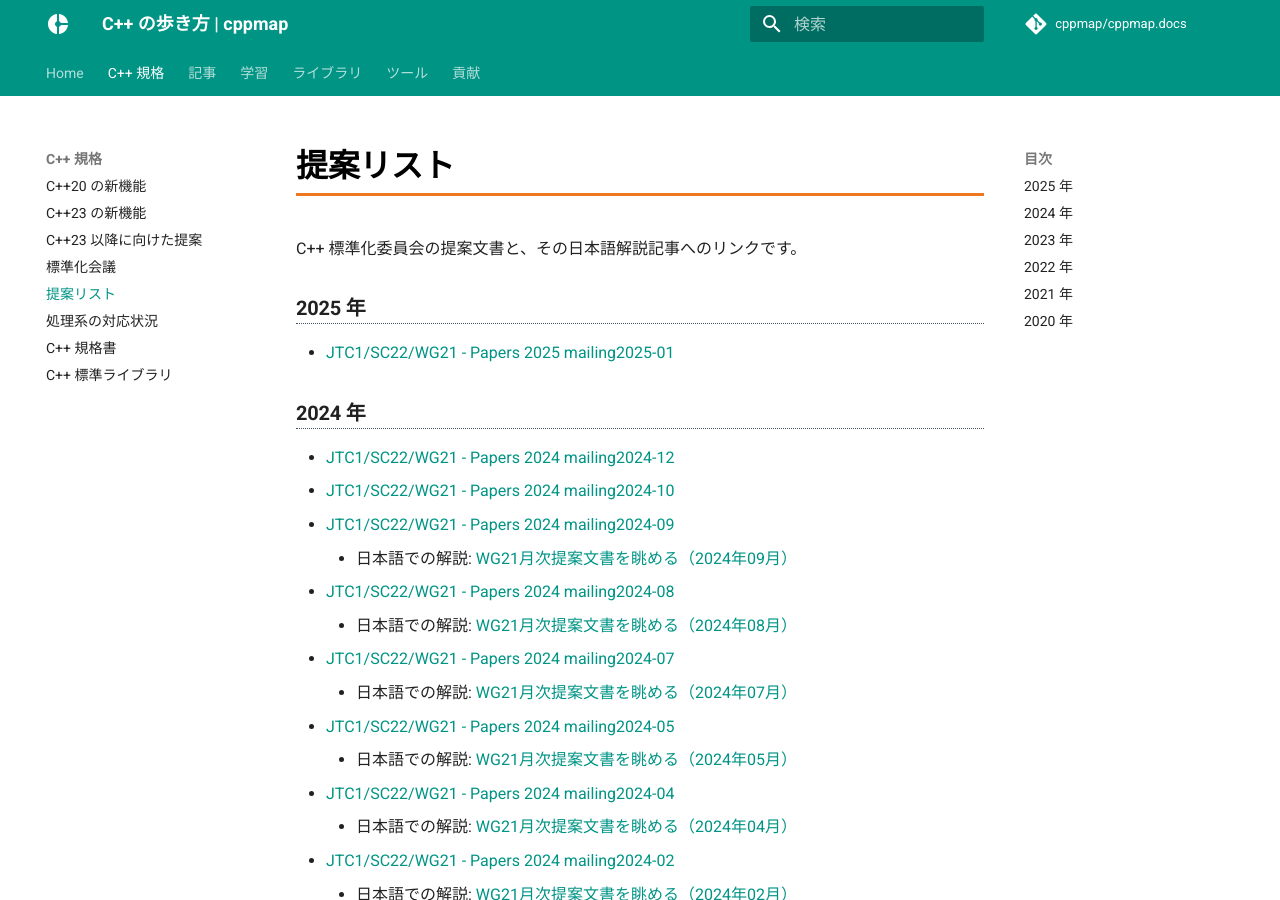
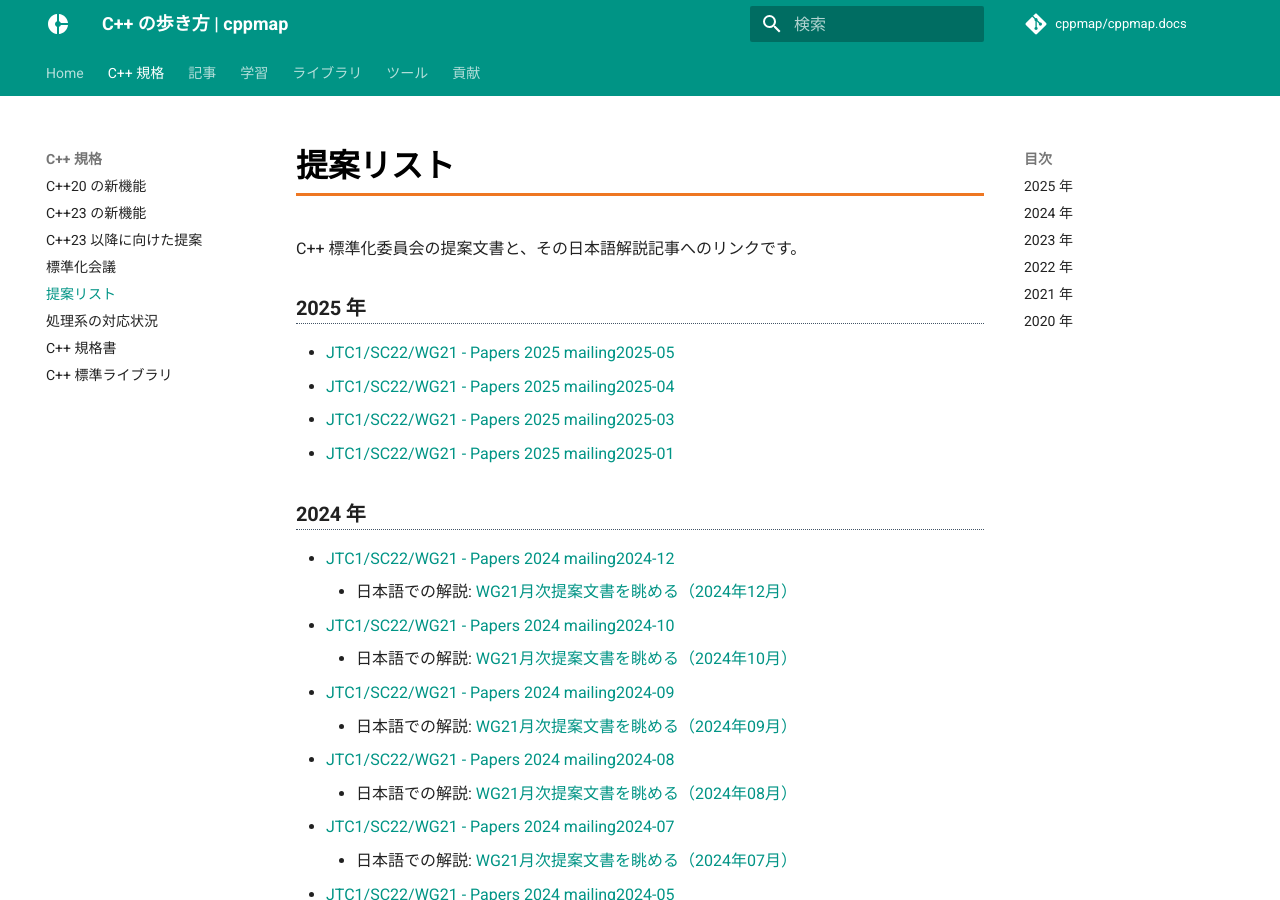
Before and after one commit to cppmap/cppmap.docs, an MkDocs documentation site: the page built from docs/standardization/proposals.md, in a window 1280 px wide and 900 px high. Built offline with MkDocs 1.6.1 and Material for MkDocs 9.7.7, drawn with Linux system fonts in a browser that asks for light colours; nearby versions of some CDN libraries; comment, search, counter and statistics services are not loaded.

Commit message:
Update proposals.md

```diff
--- a/docs/standardization/proposals.md
+++ b/docs/standardization/proposals.md
@@ -5,11 +5,16 @@ description: C++ 標準化委員会で議論される提案リストと日本語
 C++ 標準化委員会の提案文書と、その日本語解説記事へのリンクです。
 
 ### 2025 年
+- [JTC1/SC22/WG21 - Papers 2025 mailing2025-05](https://www.open-std.org/jtc1/sc22/wg21/docs/papers/2025/#mailing2025-05){:target="_blank"}
+- [JTC1/SC22/WG21 - Papers 2025 mailing2025-04](https://www.open-std.org/jtc1/sc22/wg21/docs/papers/2025/#mailing2025-04){:target="_blank"}
+- [JTC1/SC22/WG21 - Papers 2025 mailing2025-03](https://www.open-std.org/jtc1/sc22/wg21/docs/papers/2025/#mailing2025-03){:target="_blank"}
 - [JTC1/SC22/WG21 - Papers 2025 mailing2025-01](https://www.open-std.org/jtc1/sc22/wg21/docs/papers/2025/#mailing2025-01){:target="_blank"}
 
 ### 2024 年
 - [JTC1/SC22/WG21 - Papers 2024 mailing2024-12](https://www.open-std.org/jtc1/sc22/wg21/docs/papers/2024/#mailing2024-12){:target="_blank"}
+    - 日本語での解説: [WG21月次提案文書を眺める（2024年12月）](https://onihusube.hatenablog.com/entry/2025/05/18/195724){:target="_blank"}
 - [JTC1/SC22/WG21 - Papers 2024 mailing2024-10](https://www.open-std.org/jtc1/sc22/wg21/docs/papers/2024/#mailing2024-10){:target="_blank"}
+    - 日本語での解説: [WG21月次提案文書を眺める（2024年10月）](https://onihusube.hatenablog.com/entry/2025/04/20/205527){:target="_blank"}
 - [JTC1/SC22/WG21 - Papers 2024 mailing2024-09](https://www.open-std.org/jtc1/sc22/wg21/docs/papers/2024/#mailing2024-09){:target="_blank"}
     - 日本語での解説: [WG21月次提案文書を眺める（2024年09月）](https://onihusube.hatenablog.com/entry/2025/02/24/215818){:target="_blank"}
 - [JTC1/SC22/WG21 - Papers 2024 mailing2024-08](https://www.open-std.org/jtc1/sc22/wg21/docs/papers/2024/#mailing2024-08){:target="_blank"}
```
